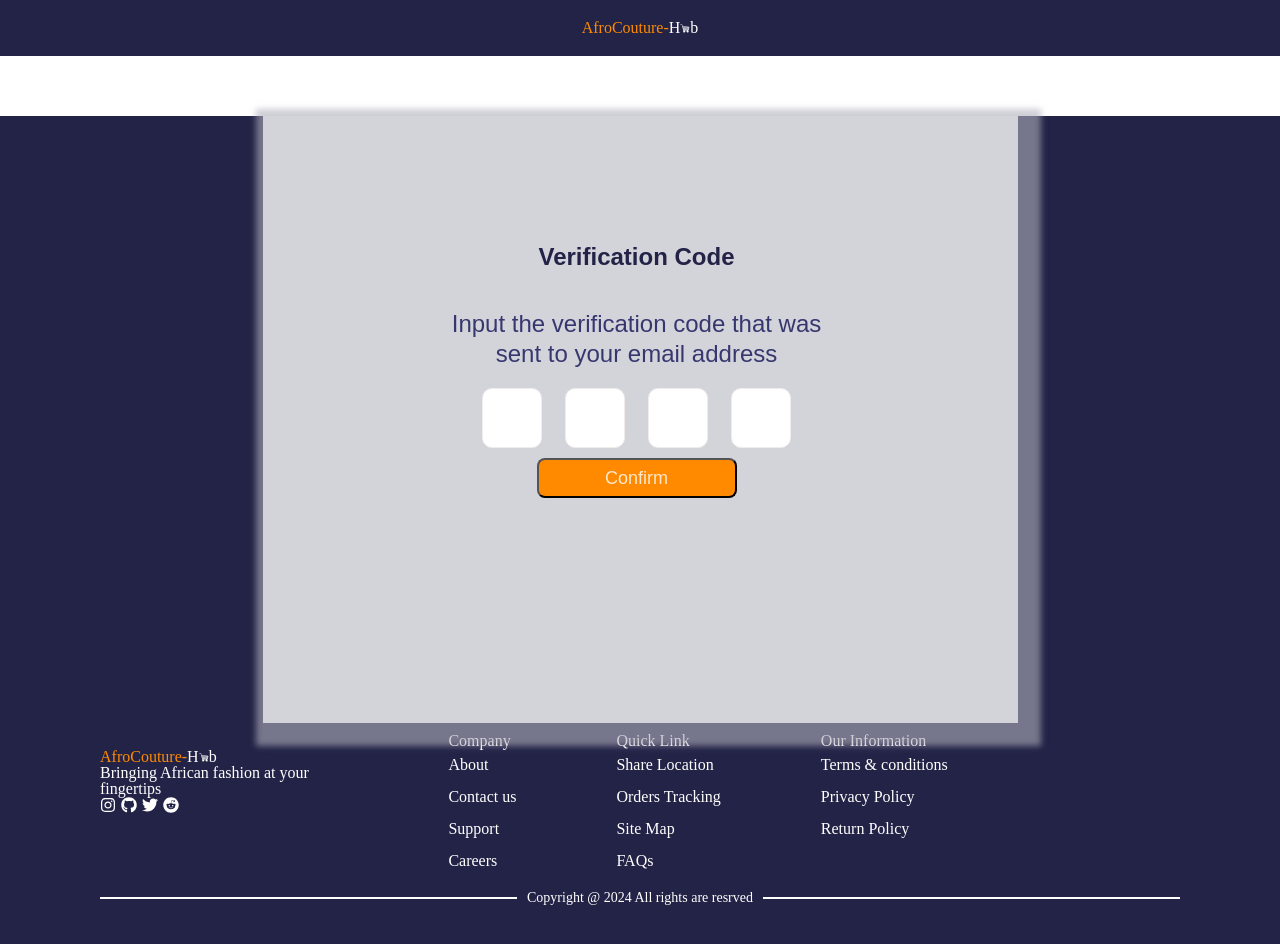
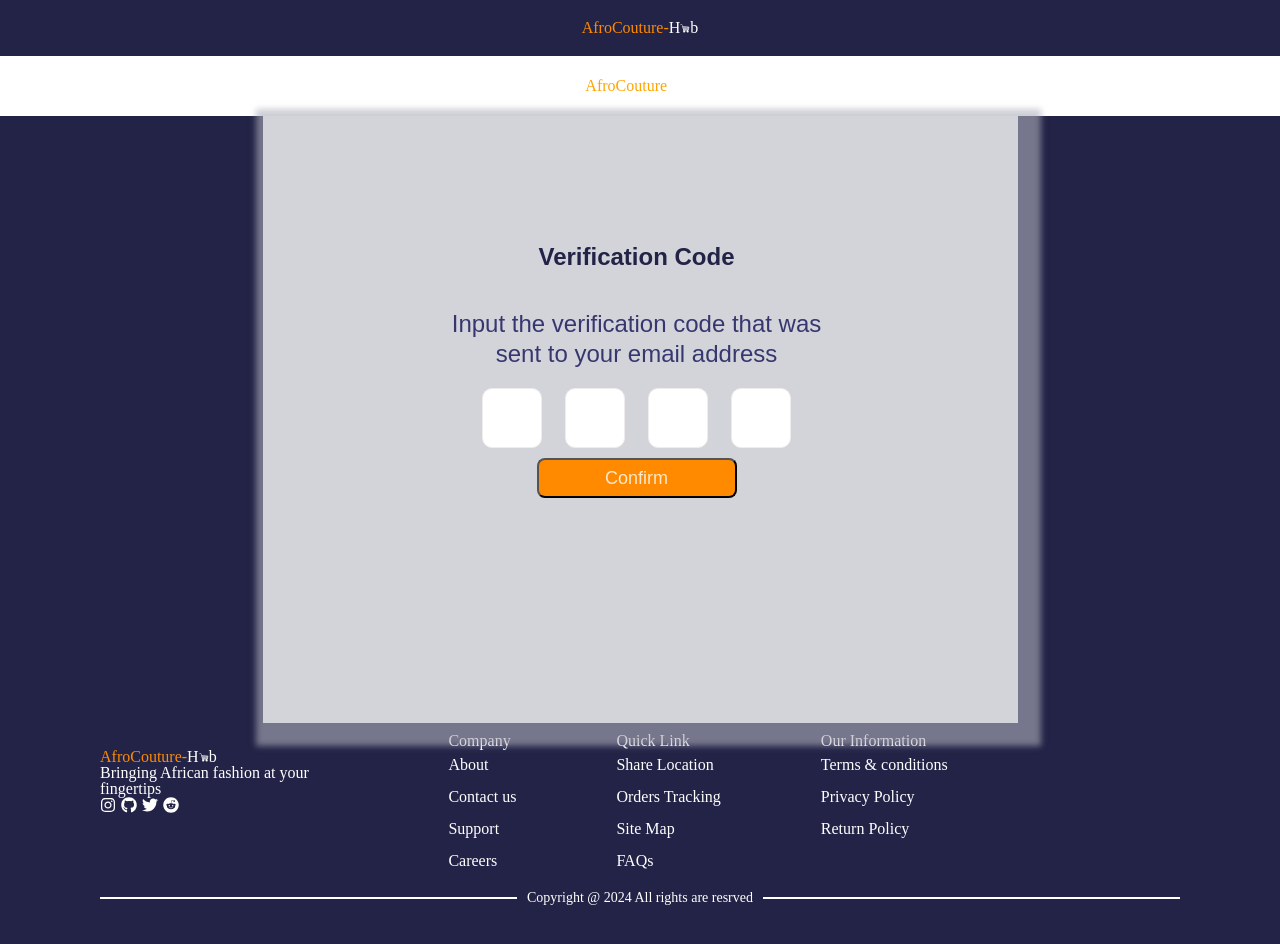
Before and after one commit to SirIyanu/afrocouture_hub, a React (Create React App) app: page /verification in a window 1280 px wide. Built offline with nearby package versions, Linux system fonts and the light colour scheme.

Commit message:
still working

```diff
--- a/src/app/components/login/Header/homePage.jsx
+++ b/src/app/components/login/Header/homePage.jsx
@@ -35,7 +35,7 @@ function NavigationPage() {
     <div>
       <header className={style.heading}>
         <h2>
-          <span className={style.Afro}>AfroCouture </span>Hub
+          <span className={style.afro}>AfroCouture </span>Hub
         </h2>
       </header>
       <section className={style.body}>
```
